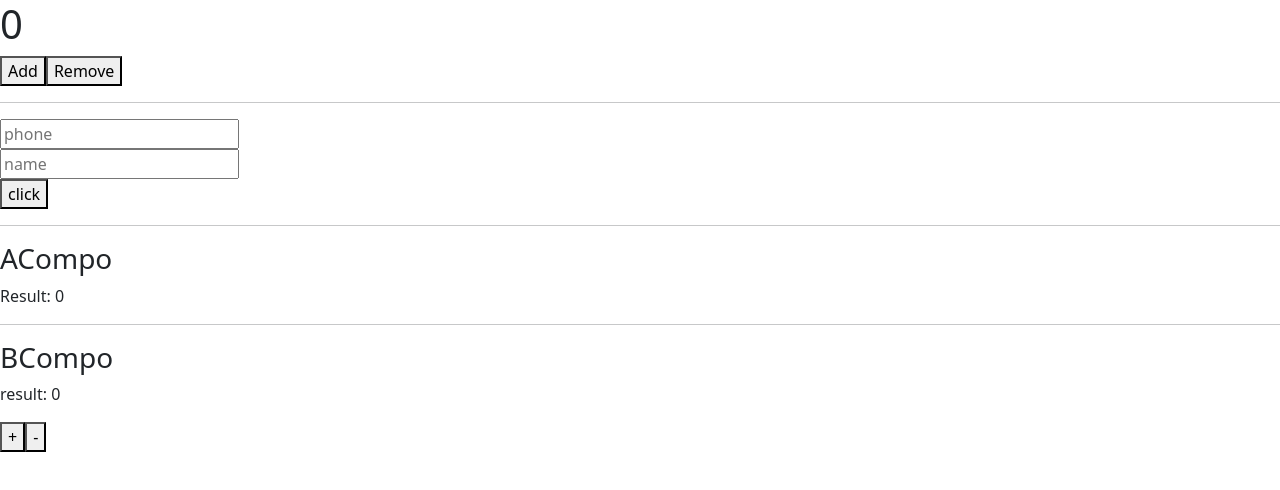
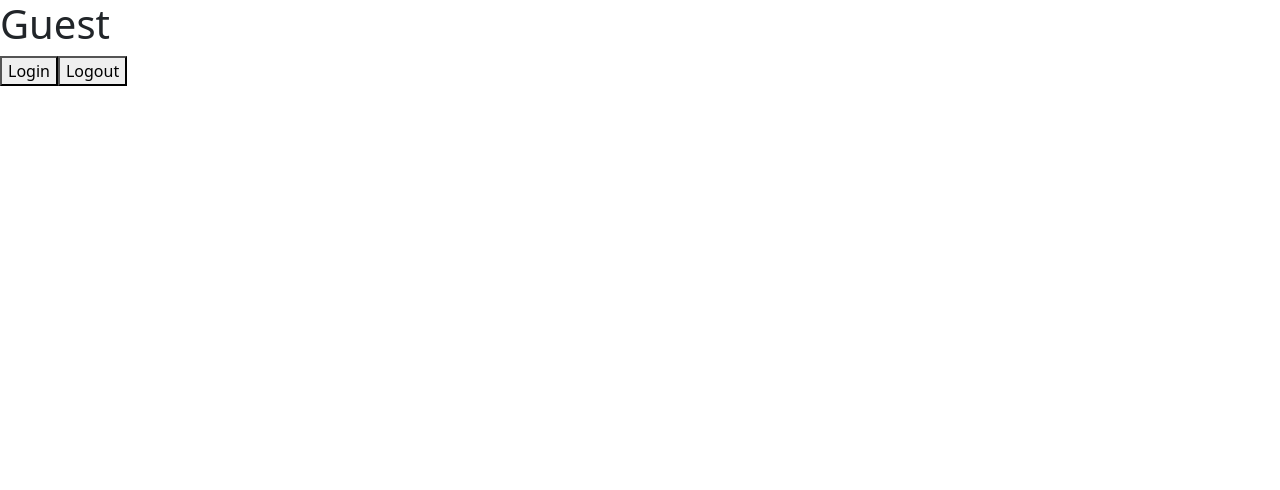
Before and after one commit to Oakekywe/react-learning, a React (Create React App) app: page / in a window 1280 px wide. Shown: the top 490 px of the page. Built offline with nearby package versions, Linux system fonts and the light colour scheme.

Commit message:
[new]login reducers

```diff
--- a/src/App.js
+++ b/src/App.js
@@ -1,71 +1,16 @@
-import React, { useRef } from "react";
 import { useSelector, useDispatch } from "react-redux";
 import { bindActionCreators } from "redux";
-import { actionCreaters } from "./stores/actionCreaters";
-import ACompo from "./components/ACompo";
-import BCompo from "./components/BCompo";
+import { actionCreators } from "./stores/actionCreators";
 
 function App() {
-  const account = useSelector((state) => state.account);
-  const users = useSelector((state) => state.user);
-
+  const logged = useSelector((state) => state.loggedIn);
   const dispatch = useDispatch();
-  const { add, remove, insert, drop } = bindActionCreators(
-    actionCreaters,
-    dispatch
-  );
-
-  const phoneRef = useRef();
-  const nameRef = useRef();
-
-  const addUser = (e) => {
-    e.preventDefault();
-    let user = {
-      name: nameRef.current.value,
-      phone: phoneRef.current.value,
-    };
-    insert(user);
-    nameRef.current.value = "";
-    phoneRef.current.value = "";
-  };
-
+  const { login, logout } = bindActionCreators(actionCreators, dispatch);
   return (
     <div>
-      <h1>{account}</h1>
-
-      {/* show user */}
-      {users.map((user) => (
-        <p style={{ position: "relative" }}>
-          {user.name} : {user.phone}
-          <span
-            style={{
-              color: "red",
-              cursor: "pointer",
-              position: "absolute",
-              top: "-14px",
-              right: "1090px",
-            }}
-            onClick={() => drop(user)}
-          >
-            x
-          </span>
-        </p>
-      ))}
-
-      <button onClick={() => add(50)}>Add</button>
-      <button onClick={() => remove(50)}>Remove</button>
-      <hr />
-
-      <form onSubmit={addUser}>
-        <input type="tel" placeholder="phone" ref={phoneRef} /> <br />
-        <input type="text" placeholder="name" ref={nameRef} />
-        <br />
-        <button type="submit">click</button>
-      </form>
-      <hr />
-      <ACompo />
-      <hr />
-      <BCompo />
+      <h1>{logged ? "Member" : "Guest"}</h1>
+      <button onClick={() => login(true)}>Login</button>
+      <button onClick={() => logout(false)}>Logout</button>
     </div>
   );
 }
--- a/src/components/ACompo.js
+++ /dev/null
@@ -1,11 +0,0 @@
-import { useSelector } from "react-redux";
-
-export default function ACompo() {
-  const account = useSelector((state) => state.account);
-  return (
-    <div>
-      <h3>ACompo</h3>
-      <p>Result: {account}</p>
-    </div>
-  );
-}
--- a/src/components/BCompo.js
+++ /dev/null
@@ -1,17 +0,0 @@
-import { useSelector, useDispatch } from "react-redux";
-import { bindActionCreators } from "redux";
-import { actionCreaters } from "../stores/actionCreaters";
-
-export default function BCompo() {
-  const account = useSelector((state) => state.account);
-  const dispatch = useDispatch();
-  const { add, remove } = bindActionCreators(actionCreaters, dispatch);
-  return (
-    <div>
-      <h3>BCompo</h3>
-      <p>result: {account}</p>
-      <button onClick={()=> add(50)}>+</button>
-      <button onClick={()=> remove(50)}>-</button>
-    </div>
-  );
-}
--- a/src/stores/actionCreaters.js
+++ /dev/null
@@ -1 +0,0 @@
-export * as actionCreaters from "./actions/accountActions";
--- /dev/null
+++ b/src/stores/actionCreators.js
@@ -0,0 +1 @@
+export * as actionCreators from "./actions/loginAction";
--- a/src/stores/actions/accountActions.js
+++ /dev/null
@@ -1,35 +0,0 @@
-export const add = (amount) => {
-  return (dispatch) => {
-    dispatch({
-      type: "add",
-      payload: amount,
-    });
-  };
-};
-
-export const remove = (amount) => {
-  return (dispatch) => {
-    dispatch({
-      type: "remove",
-      payload: amount,
-    });
-  };
-};
-
-export const insert = (user) => {
-  return (dispatch) => {
-    dispatch({
-      type: "insert",
-      payload: user,
-    });
-  };
-};
-
-export const drop = (user) => {
-  return (dispatch) => {
-    dispatch({
-      type: "drop",
-      payload: user,
-    });
-  };
-};
--- /dev/null
+++ b/src/stores/actions/loginAction.js
@@ -0,0 +1,16 @@
+export const login = (condition) => {
+  return (dispatch) => {
+    dispatch({
+      type: "login",
+      payload: condition,
+    });
+  };
+};
+export const logout = (condition) => {
+  return (dispatch) => {
+    dispatch({
+      type: "logout",
+      payload: condition,
+    });
+  };
+};
--- a/src/stores/reducer.js
+++ b/src/stores/reducer.js
@@ -1,10 +1,8 @@
 import { combineReducers } from "redux";
-import accountReducer from "./reducers/accountReducer";
-import userReducer from "./reducers/userReducer";
+import loginReducer from "./reducers/loginReducer";
 
 const reducers = combineReducers({
-  account: accountReducer,
-  user: userReducer
+  loggedIn: loginReducer,
 });
 
 export default reducers;
--- a/src/stores/reducers/accountReducer.js
+++ /dev/null
@@ -1,12 +0,0 @@
-const accountReducer = (state = 0, action) => {
-  switch (action.type) {
-    case "add":
-      return state + action.payload;
-    case "remove":
-      return state - action.payload;
-    default:
-      return state;
-  }
-};
-
-export default accountReducer;
--- /dev/null
+++ b/src/stores/reducers/loginReducer.js
@@ -0,0 +1,11 @@
+const loginReducer = (state = false, action) => {
+  switch (action.type) {
+    case "login":
+      return (state = action.payload);
+    case "logout":
+      return (state = action.payload);
+    default:
+      return state;
+  }
+};
+export default loginReducer;
--- a/src/stores/reducers/userReducer.js
+++ /dev/null
@@ -1,12 +0,0 @@
-const userReducer = (state = [], action) => {
-  switch (action.type) {
-    case "insert":
-      return [action.payload, ...state];
-    case "drop":
-      return (state = state.filter((user) => user.name != action.payload.name));
-    default:
-      return state;
-  }
-};
-
-export default userReducer;
--- a/src/stores/store.js
+++ b/src/stores/store.js
@@ -2,4 +2,4 @@ import { createStore, applyMiddleware } from "redux";
 import reducers from "./reducer";
 import thunk from "redux-thunk";
 
-export const store = createStore(reducers, {}, applyMiddleware(thunk));
+export const store = createStore(reducers,{},applyMiddleware(thunk))
```
